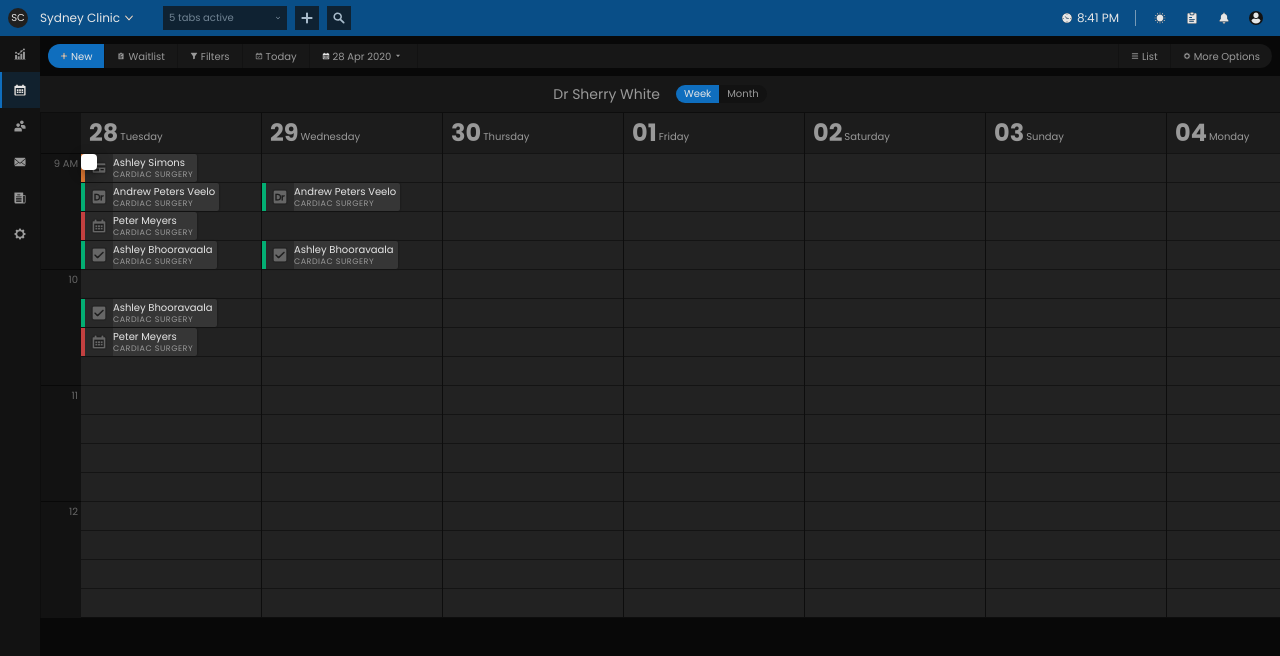
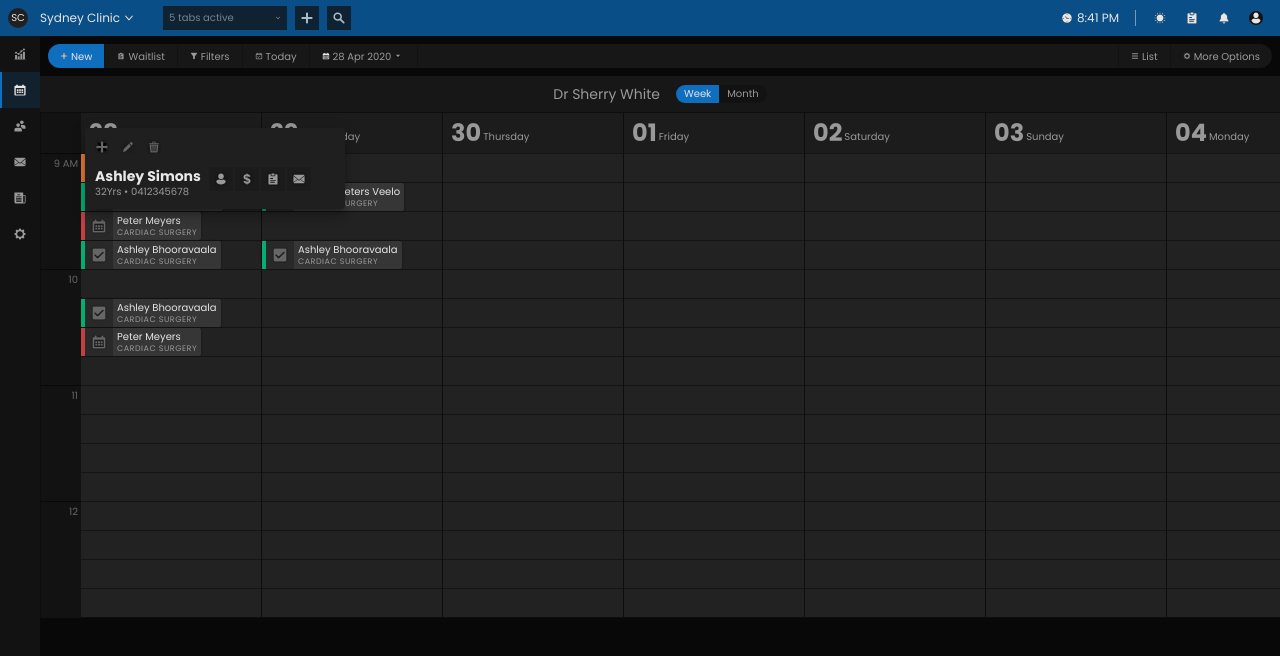
Before and after one commit to AryanshMahato/simpliclaim-ui-task, a React (Create React App) app: page / in a window 1280 px wide. Both pictures are taken after a click on the element 83 px from the left and 168 px from the top of the page. Shown: the top 656 px of the page. Built offline with nearby package versions, Linux system fonts and the light colour scheme; the HTML template or start-up script is replaced by a standard one.

Commit message:
Info Name Completed

```diff
--- /dev/null
+++ b/src/Containers/Appointment/Components/Info.tsx
@@ -0,0 +1,49 @@
+import React from "react";
+import { makeStyles, Theme } from "@material-ui/core";
+//! Cancel Button Asset is not correct
+import Cancel from "../../../Assets/Info/cancel.svg";
+import Edit from "../../../Assets/Info/edit.svg";
+import Delete from "../../../Assets/Info/delete.svg";
+import Name from "./Name";
+
+//? Props
+interface InfoProps {
+  name: string;
+}
+
+//? Styles
+const styles = makeStyles((theme: Theme) => ({
+  root: {},
+  topActionButtons: {
+    cursor: "pointer",
+    marginBottom: "0.5625rem",
+
+    "&>*": {
+      marginRight: "0.75rem",
+    },
+  },
+  nameComponent: {},
+  tabs: {},
+  options: {},
+  mainActions: {},
+}));
+
+//? Default Export
+export default ({ name }: InfoProps) => {
+  const classes = styles();
+
+  //? JSX Return
+  return (
+    <div className={classes.root}>
+      <div className={classes.topActionButtons}>
+        {/*! Cancel Button Asset is not correct !*/}
+        <img src={Cancel} alt={"Edit"} />
+        <img src={Edit} alt={"Edit"} />
+        <img src={Delete} alt={"Edit"} />
+      </div>
+      <div className={classes.nameComponent}>
+        <Name name={name} />
+      </div>
+    </div>
+  );
+};
--- /dev/null
+++ b/src/Containers/Appointment/Components/Name.tsx
@@ -0,0 +1,81 @@
+import React from "react";
+import { makeStyles, Theme, Typography } from "@material-ui/core";
+import User from "../../../Assets/Info/user.svg";
+import Payment from "../../../Assets/Info/payment.svg";
+import Task from "../../../Assets/Info/task.svg";
+import Mail from "../../../Assets/Info/mail.svg";
+
+//? Props
+interface NameProps {
+  name: string;
+}
+
+//? Styles
+const styles = makeStyles((theme: Theme) => ({
+  root: {
+    display: "flex",
+  },
+  text: {},
+  name: {
+    fontSize: "0.875rem",
+    color: "rgba(255, 255, 255, 0.9)",
+    fontWeight: "bold",
+    lineHeight: 1.29,
+  },
+  description: {
+    fontSize: "0.625rem",
+    color: theme.palette.text.secondary,
+    lineHeight: 1.4,
+  },
+  icons: {
+    display: "flex",
+    position: "relative",
+    left: ".5rem",
+  },
+  iconContainer: {
+    background: "rgba(18,18,18,0.3)",
+    width: "1.5rem",
+    height: "1.5rem",
+    marginRight: "0.125rem",
+    display: "flex",
+    alignItems: "center",
+    justifyContent: "center",
+  },
+  icon: {
+    width: "0.875rem",
+    height: "0.875rem",
+  },
+}));
+
+//? Default Export
+export default ({ name }: NameProps) => {
+  const classes = styles();
+
+  const icons = [User, Payment, Task, Mail];
+
+  console.log();
+
+  //? JSX Return
+  return (
+    <div className={classes.root}>
+      <div className={classes.text}>
+        <Typography className={classes.name}>{name}</Typography>
+        <Typography className={classes.description}>
+          {"32Yrs • 0412345678"}
+        </Typography>
+      </div>
+      <div className={classes.icons}>
+        {icons.map((icon) => (
+          <div className={classes.iconContainer}>
+            <img
+              src={icon}
+              key={icon.toString()}
+              alt="Icon"
+              className={classes.icon}
+            />
+          </div>
+        ))}
+      </div>
+    </div>
+  );
+};
--- a/src/Containers/Appointment/Info.tsx
+++ /dev/null
@@ -1,35 +0,0 @@
-import React from "react";
-import { makeStyles, Menu, Theme } from "@material-ui/core";
-
-//? Props
-interface InfoProps {
-  name: string;
-  anchorEl: any;
-  onClose: () => void;
-}
-
-//? Styles
-const styles = makeStyles((theme: Theme) => ({
-  root: {},
-}));
-
-//? Default Export
-export default ({ name, anchorEl, onClose }: InfoProps) => {
-  const classes = styles();
-
-  //? JSX Return
-  return (
-    <div className={classes.root}>
-      <Menu
-        id="simple-menu"
-        anchorEl={anchorEl}
-        open={Boolean(anchorEl)}
-        keepMounted
-        onClose={onClose}
-        onClick={onClose}
-      >
-        {/*Info*/}
-      </Menu>
-    </div>
-  );
-};
--- /dev/null
+++ b/src/Containers/Appointment/InfoModal.tsx
@@ -0,0 +1,50 @@
+import React from "react";
+import { makeStyles, Popover, Theme } from "@material-ui/core";
+import Info from "./Components/Info";
+
+//? Props
+interface InfoProps {
+  name: string;
+  anchorEl: any;
+  onClose: () => void;
+}
+
+//? Styles
+const styles = makeStyles((theme: Theme) => ({
+  root: {},
+  main: {
+    width: "16.25rem",
+    background: "#1f1f1f",
+    borderRadius: "0.25rem",
+    padding: 10,
+  },
+}));
+
+//? Default Export
+export default ({ name, anchorEl, onClose }: InfoProps) => {
+  const classes = styles();
+
+  //? JSX Return
+  return (
+    <Popover
+      id="simple-menu"
+      anchorEl={anchorEl}
+      open={Boolean(anchorEl)}
+      keepMounted
+      onClose={onClose}
+      onClick={onClose}
+      className={classes.root}
+      PaperProps={{ className: classes.main }}
+      anchorOrigin={{
+        vertical: "center",
+        horizontal: "right",
+      }}
+      transformOrigin={{
+        vertical: "center",
+        horizontal: "left",
+      }}
+    >
+      <Info name={name} />
+    </Popover>
+  );
+};
--- a/src/Containers/Appointment/OverView.tsx
+++ b/src/Containers/Appointment/OverView.tsx
@@ -1,7 +1,7 @@
 import React from "react";
 import { makeStyles, Theme, Typography } from "@material-ui/core";
 import IAppointment from "../../Types/Appointments";
-import Info from "./Info";
+import Info from "./InfoModal";
 
 //? Props
 interface OverViewProps {
@@ -12,6 +12,7 @@ interface OverViewProps {
 const styles = (background: string) =>
   makeStyles((theme: Theme) => ({
     root: {
+      cursor: "pointer",
       height: "1.75rem",
       boxShadow: "0 0 2px 0 rgba(0, 0, 0, 0.5)",
       borderRadius: 2,
@@ -38,7 +39,9 @@ const styles = (background: string) =>
       height: "1rem",
       width: "1rem",
     },
-    textContainer: {},
+    textContainer: {
+      marginLeft: "0.25rem",
+    },
     name: {
       fontSize: "0.625rem",
       lineHeight: 1.4,
```
Also changed, not shown: src/Containers/Appointment/Components/Action.tsx (added, +18 -0 lines), src/Containers/Appointment/Components/Options.tsx (added, +18 -0 lines), src/Containers/Appointment/Components/Tabs.tsx (added, +18 -0 lines).
